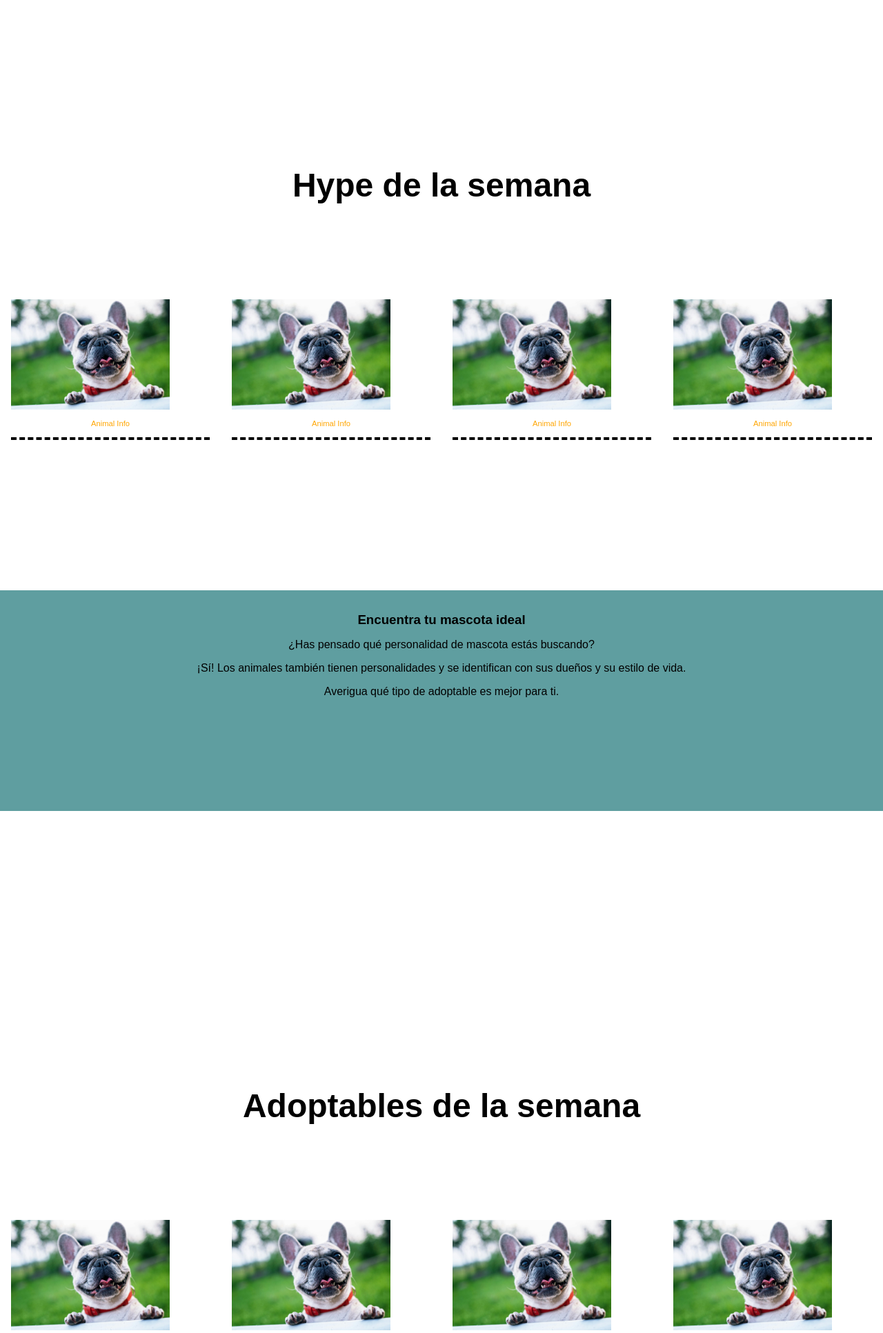
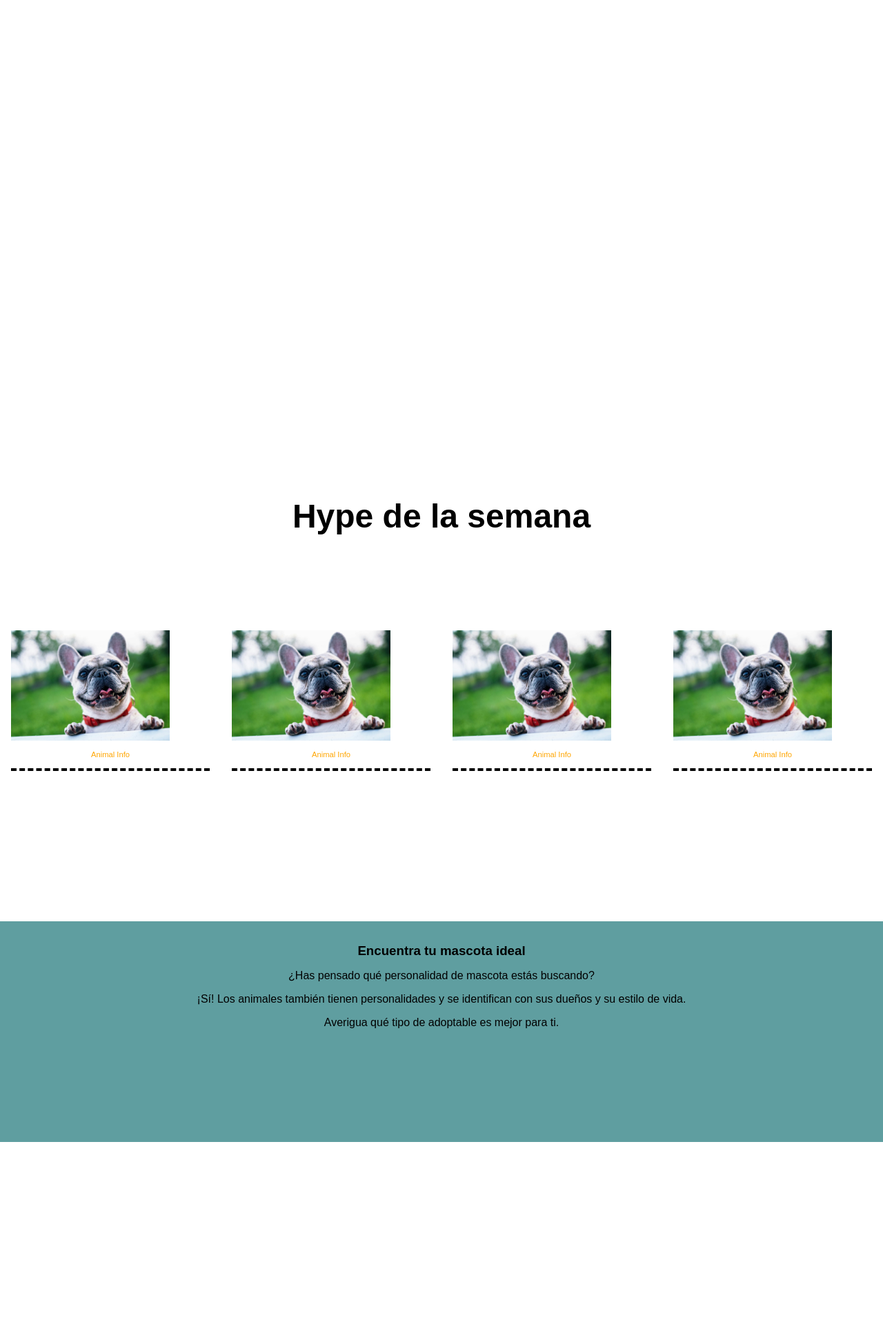
Before and after one commit to Aitor-blip/pjdaw, a PHP site: page / in a window 1280 px wide. Shown: the part 1199-3132 px from the top of the page at 69% size. Run offline with PHP 8.4, Linux system fonts and the light colour scheme.

Commit message:
update css del anterior commit

```diff
--- a/css/estilos.css
+++ b/css/estilos.css
@@ -229,7 +229,7 @@ a{
 
 
 .hype{
-    padding-top: 50rem;
+    padding-top: 80rem;
 }
 
 .animales{
@@ -267,7 +267,7 @@ a{
 
 
     .hype{
-        padding-top: 50rem;
+        padding-top: 80rem;
     }
 }
 
```
